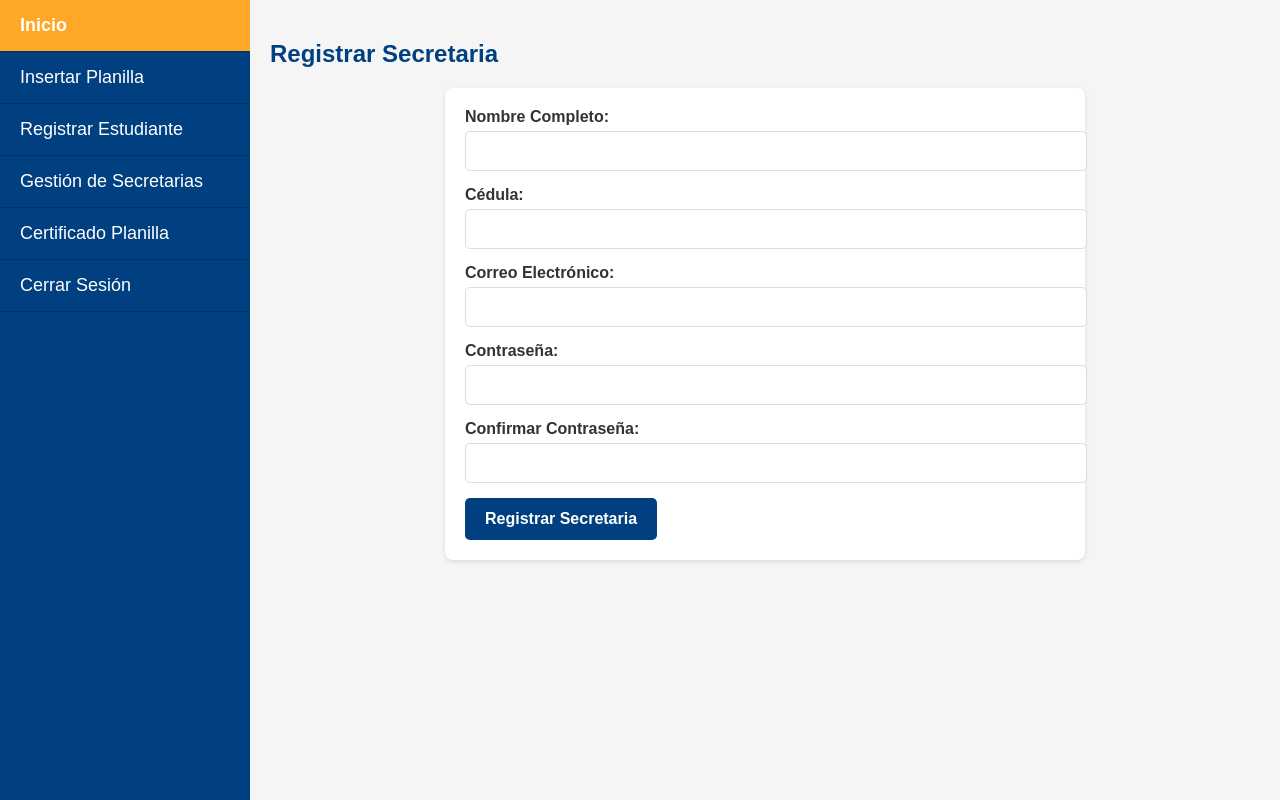
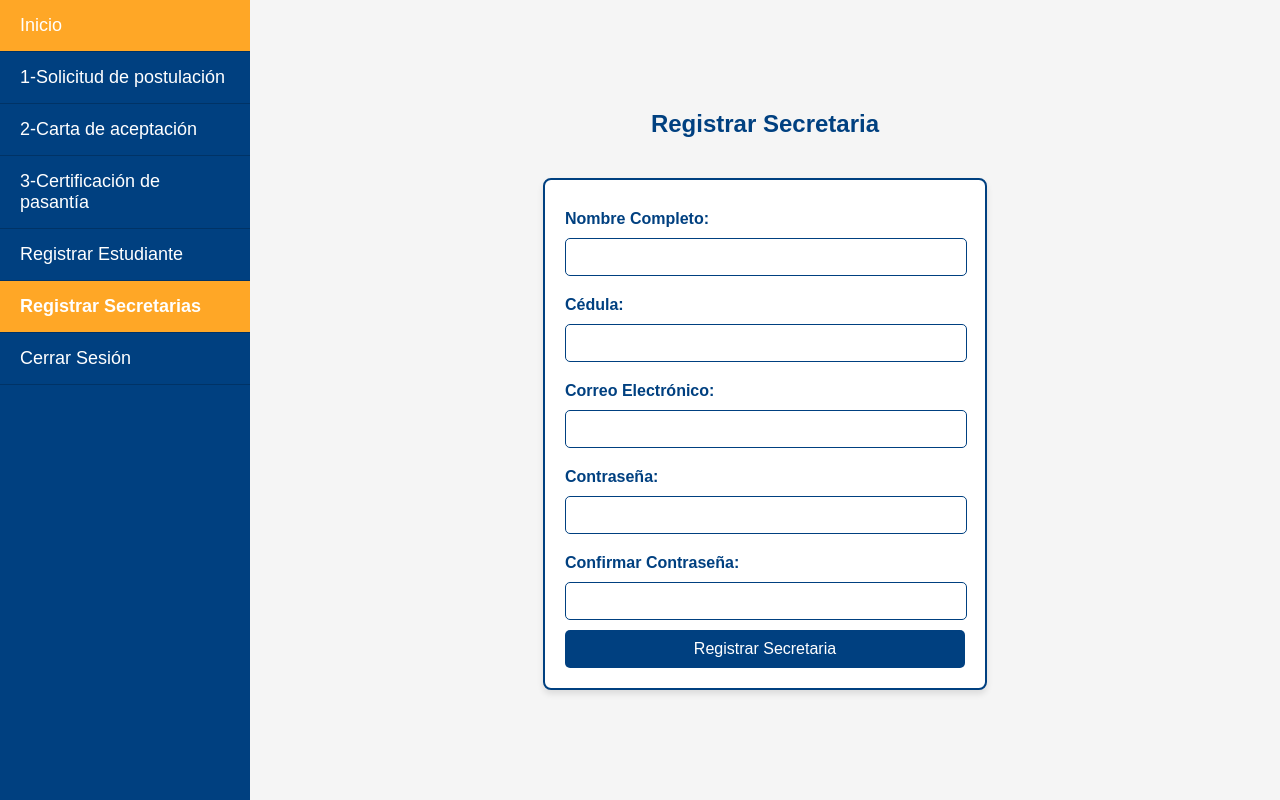
Before and after one commit to Jhoneyker18/Modulo-moya, a PHP site: page /registrar_secretaria.php in a window 1280 px wide. Run offline with PHP 8.4, Linux system fonts and the light colour scheme; a user stored in the database is signed in.

Commit message:
modificacion de registrar secretarias

```diff
--- a/php/admin.php
+++ b/php/admin.php
@@ -83,7 +83,7 @@ $internships = $stmtInternships->fetchAll(PDO::FETCH_ASSOC);
         <a href="panel.php">2-Carta de aceptación</a>
         <a href="certificado.php">3-Certificación de pasantía</a>
         <a href="registrar.php">Registrar Estudiante</a>
-        <a href="registrar_secret.php">Gestión de Secretarias</a>
+        <a href="registrar_secretaria.php">Registrar Secretarias</a>
         <a href="logout.php">Cerrar Sesión</a>
     </div>
 
--- a/php/archivos_pasantia1.php
+++ b/php/archivos_pasantia1.php
@@ -42,7 +42,7 @@
         <a href="panel.php">2-Carta de aceptación</a>
         <a href="certificado.php">3-Certificación de pasantía</a>
         <a href="registrar.php">Registrar Estudiante</a>
-        <a href="registrar_secret.php">Gestión de Secretarias</a>
+        <a href="registrar_secretaria.php">Registrar Secretarias</a>
         <a href="logout.php">Cerrar Sesión</a>
     </div>
 
--- a/php/certificado.php
+++ b/php/certificado.php
@@ -38,7 +38,7 @@
         <a href="panel.php">2-Carta de aceptación</a>
         <a href="certificado.php" class="active">3-Certificación de pasantía</a>
         <a href="registrar.php">Registrar Estudiante</a>
-        <a href="registrar_secret.php">Gestión de Secretarias</a>
+        <a href="registrar_secretaria.php">Registrar Secretarias</a>
         <a href="logout.php">Cerrar Sesión</a>
     </div>
 
--- a/php/css/style_registrar_secret.css
+++ b/php/css/style_registrar_secret.css
@@ -10,7 +10,7 @@ body {
 .vertical-menu {
     width: 250px;
     background-color: #004080;
-    height: flex;
+    height: 100vh;
     display: flex;
     flex-direction: column;
     padding: 0;
--- a/php/css/style_registrar_secretaria.css
+++ b/php/css/style_registrar_secretaria.css
@@ -37,56 +37,63 @@ body {
 .content {
     flex: 1;
     padding: 20px;
-    overflow-y: auto;
+    display: flex;
+    flex-direction: column;
+    align-items: center;
+    justify-content: center;
 }
 
-h2 {
-    color: #004080;
+h1, h2 {
+    color: #004080; /* Azul marino */
+    text-align: center;
+    margin-bottom: 20px;
 }
 
-.form-container {
-    background-color: #ffffff;
+/* Estilos del formulario */
+form {
+    background-color: #fff;
     padding: 20px;
     border-radius: 8px;
-    box-shadow: 0 2px 5px rgba(0, 0, 0, 0.1);
-    max-width: 600px;
-    margin: auto;
+    box-shadow: 0 4px 6px rgba(0, 0, 0, 0.1);
+    width: 400px;
+    max-width: 100%;
+    margin: 20px auto;
+    border: 2px solid #004080; /* Azul marino */
 }
 
-.form-group {
-    margin-bottom: 15px;
+form label {
+    font-weight: bold;
+    color: #004080;
+    display: block;
+    margin-top: 10px;
 }
 
-label {
-    display: block;
-    font-weight: bold;
-    margin-bottom: 5px;
-    color: #333;
+form input,
+form select {
+    width: calc(100% - 20px);
+    padding: 10px;
+    margin: 10px 0;
+    border: 1px solid #004080; /* Azul marino */
+    border-radius: 5px;
+    font-size: 14px;
 }
 
-input[type="text"], input[type="email"], input[type="password"] {
+form button {
     width: 100%;
-    padding: 10px;
-    border: 1px solid #ddd;
+    padding: 10px 20px;
+    background-color: #004080; /* Azul marino */
+    color: white;
+    border: none;
     border-radius: 5px;
     font-size: 16px;
-}
-
-button {
-    background-color: #004080;
-    color: white;
-    padding: 12px 20px;
-    border: none;
-    border-radius: 5px;
     cursor: pointer;
-    font-size: 16px;
-    font-weight: bold;
     transition: background 0.3s ease;
 }
 
-button:hover {
-    background-color: #ffa726;
+form button:hover {
+    background-color: #ffa726; /* Naranja brillante */
 }
+
 
 .error {
     color: red;
--- a/php/panel.php
+++ b/php/panel.php
@@ -37,7 +37,7 @@
         <a href="panel.php" class="active">2-Carta de aceptación</a>
         <a href="certificado.php">3-Certificación de pasantía</a>
         <a href="registrar.php">Registrar Estudiante</a>
-        <a href="registrar_secret.php">Gestión de Secretarias</a>
+        <a href="registrar_secretaria.php">Registrar Secretarias</a>
         <a href="logout.php">Cerrar Sesión</a>
     </div>
 
--- a/php/registrar.php
+++ b/php/registrar.php
@@ -14,7 +14,7 @@
         <a href="panel.php">2-Carta de aceptación</a>
         <a href="certificado.php">3-Certificación de pasantía</a>
         <a href="registrar.php" class="active">Registrar Estudiante</a>
-        <a href="registrar_secret.php">Gestión de Secretarias</a>
+        <a href="registrar_secretaria.php">Registrar Secretarias</a>
         <a href="logout.php">Cerrar Sesión</a>
     </div>
 
--- a/php/registrar_secretaria.php
+++ b/php/registrar_secretaria.php
@@ -45,56 +45,42 @@ if ($_SERVER['REQUEST_METHOD'] === 'POST') {
 
     <!-- Barra lateral -->
     <div class="vertical-menu">
-        <a href="admin.php" class="active">Inicio</a>
-        <a href="panel.php">Insertar Planilla</a>
+        <a href="admin.php">Inicio</a>
+        <a href="archivos_pasantia1.php">1-Solicitud de postulación</a>
+        <a href="panel.php">2-Carta de aceptación</a>
+        <a href="certificado.php">3-Certificación de pasantía</a>
         <a href="registrar.php">Registrar Estudiante</a>
-        <a href="registrar_secret.php">Gestión de Secretarias</a>
-        <a href="certificado.php">Certificado Planilla</a>
+        <a href="registrar_secretaria.php" class="active">Registrar Secretarias</a>
         <a href="logout.php">Cerrar Sesión</a>
     </div>
-
-    <!-- Contenido principal -->
-    <div class="content">
-        <h2>Registrar Secretaria</h2>
-
-        <div class="form-container">
     <?php if ($error): ?>
         <p class="error"><?php echo htmlspecialchars($error); ?></p>
     <?php endif; ?>
     <?php if ($success): ?>
         <p class="success"><?php echo htmlspecialchars($success); ?></p>
     <?php endif; ?>
-
+    <!-- Contenido principal -->
+    <div class="content">
+        <h2>Registrar Secretaria</h2>
         <form method="POST">
-                <div class="form-group">
             <label for="nombre">Nombre Completo:</label>
             <input type="text" id="nombre" name="nombre" required>
-                </div>
 
-                <div class="form-group">
             <label for="cedula">Cédula:</label>
             <input type="text" id="cedula" name="cedula" required>
-                </div>
 
-                <div class="form-group">
             <label for="email">Correo Electrónico:</label>
             <input type="email" id="email" name="email" required>
-                </div>
 
-                <div class="form-group">
             <label for="password">Contraseña:</label>
             <input type="password" id="password" name="password" required>
-                </div>
 
-                <div class="form-group">
             <label for="confirm_password">Confirmar Contraseña:</label>
             <input type="password" id="confirm_password" name="confirm_password" required>
-                </div>
 
             <button type="submit">Registrar Secretaria</button>
         </form>
     </div>
-    </div>
 
 </body>
 </html>
```
Also changed, not shown: php/gestionar_secretaria.php (deleted, +0 -64 lines), php/registrar_secret.php (deleted, +0 -39 lines). Lines whose indentation alone changed are shown as unchanged.
